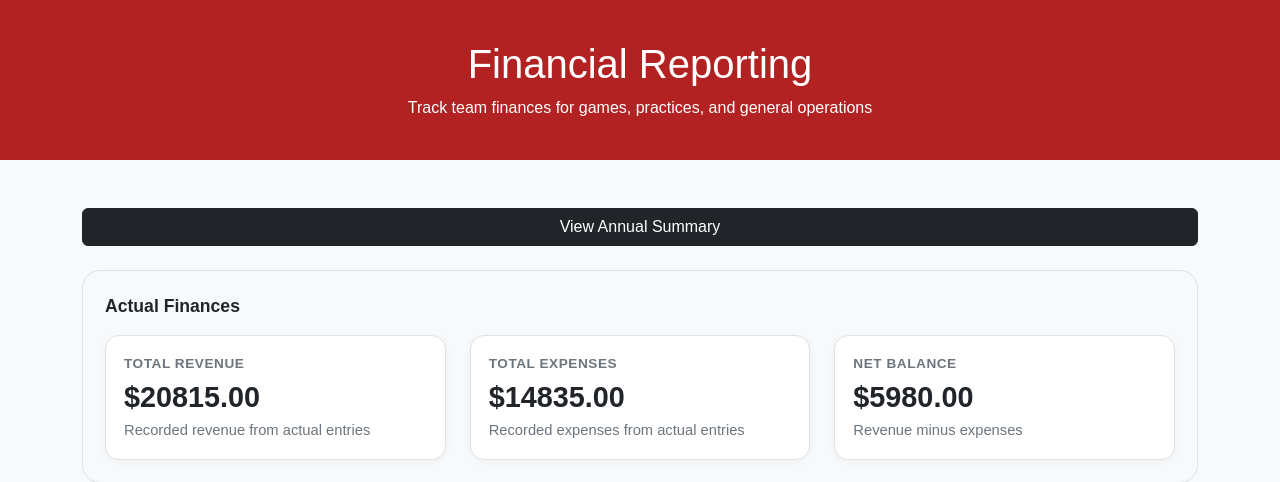
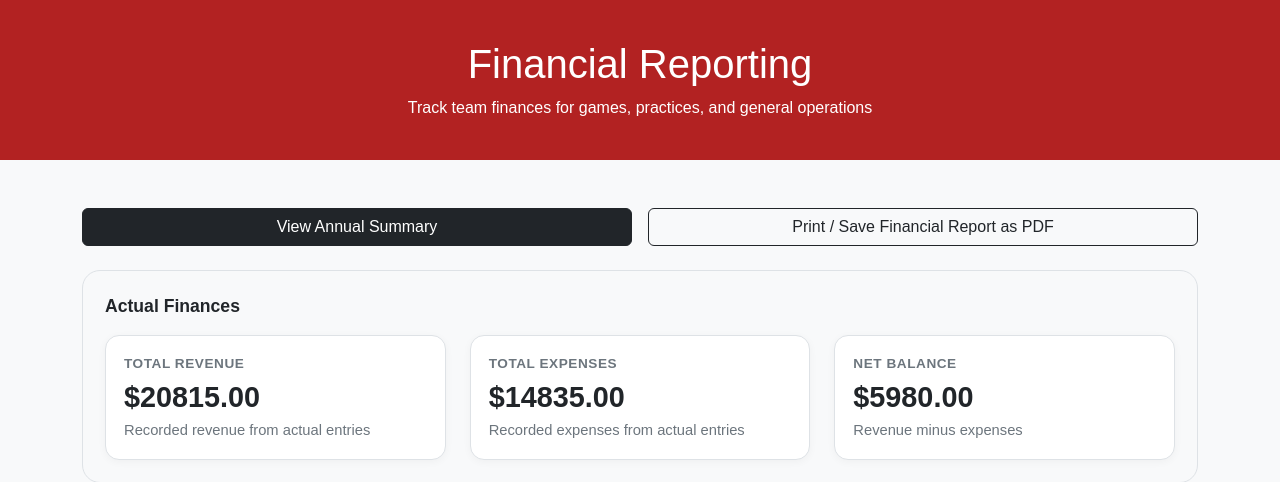
Before and after one commit to UMDBMGT407/S2026_TEAM2, a Flask app: page /finances in a window 1280 px wide. Shown: the part 86-568 px from the top of the page. Run offline with Flask 3, Linux system fonts and the light colour scheme; a user stored in the database is signed in; data comes from the database, SQL or seed files in the repository; some libraries are stand-ins or nearby versions.

Commit message:
Update finances.html

```diff
--- a/Benchmark2B/templates/finances.html
+++ b/Benchmark2B/templates/finances.html
@@ -243,13 +243,19 @@
       {% endif %}
     {% endwith %}
 
-    <div class="row mb-4">
-      <div class="col-md-12">
-        <button type="button" class="btn btn-dark w-100" data-bs-toggle="modal" data-bs-target="#annualSummaryModal">
-          View Annual Summary
-        </button>
-      </div>
-    </div>
+    <div class="row mb-4 g-3 no-print">
+  <div class="col-md-6">
+    <button type="button" class="btn btn-dark w-100" data-bs-toggle="modal" data-bs-target="#annualSummaryModal">
+      View Annual Summary
+    </button>
+  </div>
+
+  <div class="col-md-6">
+    <button type="button" class="btn btn-outline-dark w-100" onclick="printFinancialReport()">
+      Print / Save Financial Report as PDF
+    </button>
+  </div>
+</div>
 
     <div class="summary-group">
       <div class="summary-group-title">Actual Finances</div>
```
